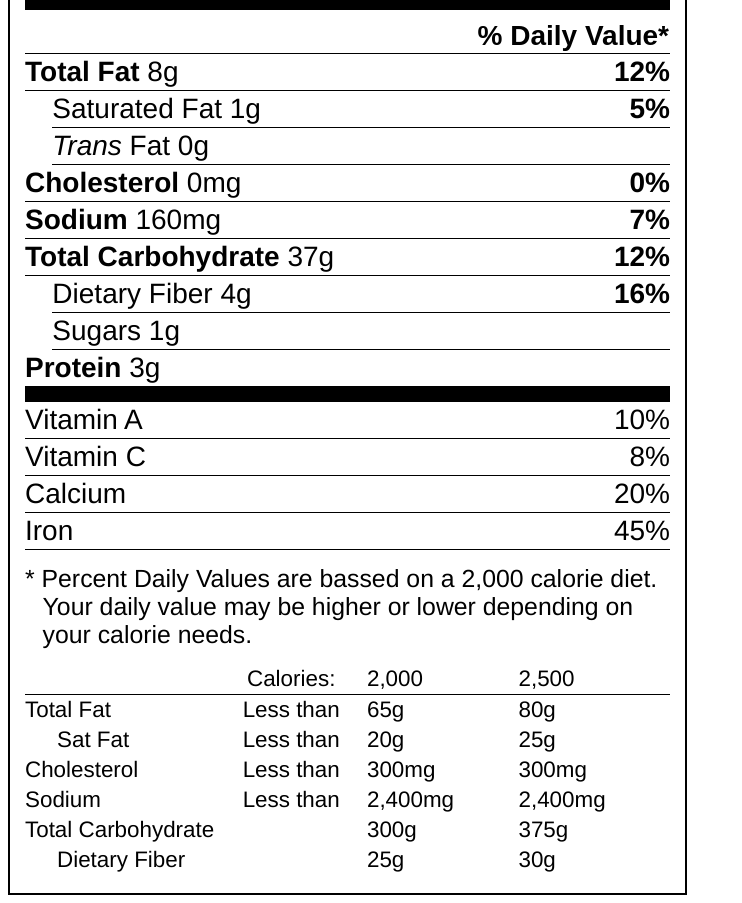
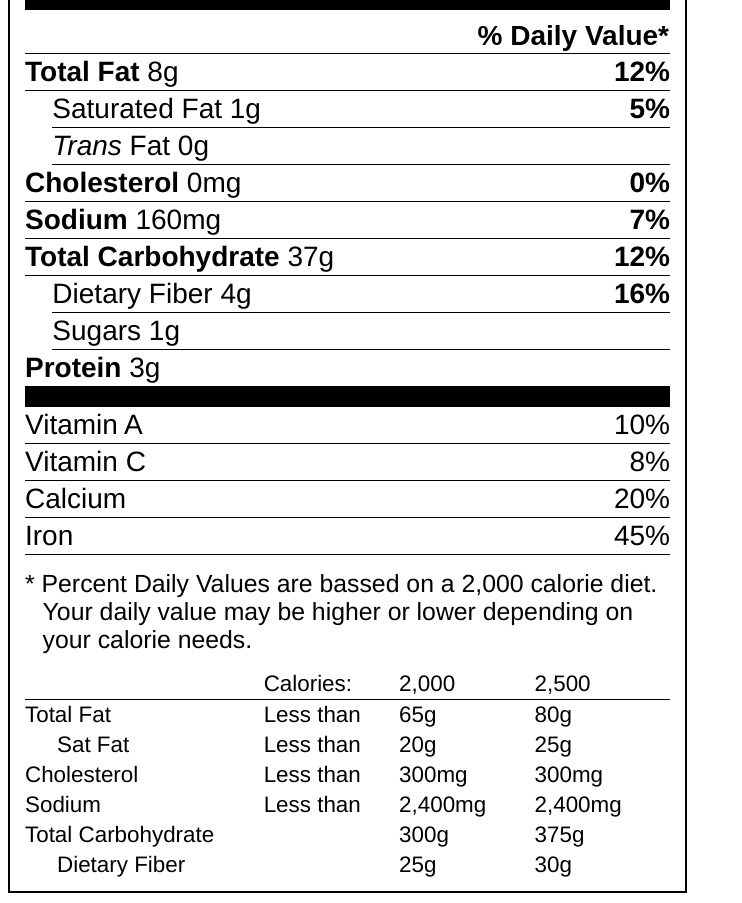
Before and after one commit to astout55555/ls202, a plain HTML site: page lesson_4/nutrition_facts.html in a window 1280 px wide. Shown: the part 287-1190 px from the top of the page, without its empty margins (0-742 px from the left). Drawn offline with Linux system fonts and the light colour scheme.

Commit message:
Matched the appearance a little closer to example, and cleaned up / organized the style element. Linted and validated. Ready for a code review.

```diff
--- a/lesson_4/nutrition_facts.html
+++ b/lesson_4/nutrition_facts.html
@@ -41,6 +41,28 @@
         border-top: 15px solid black;
       }
 
+      footer table {
+        font-size: 1.4rem;
+        border: 0;
+        margin-bottom: 3px;
+      }
+
+      figure > table:first-of-type {
+        border-top: 30px solid black;
+      }
+
+      figure > table:nth-child(4) {
+        border-top: 20px solid black;
+      }
+
+      footer table tr {
+        border: 0;
+      }
+
+      footer table tr:first-child {
+        border-bottom: 1px solid black;
+      }
+
       th {
         text-align: right;
         padding-top: 10px;
@@ -48,19 +70,17 @@
         border-bottom: 1px solid black;
       }
 
+      figure > table:first-of-type th {
+        text-align: left;
+        padding: 10px 0;
+      }
+
       td {
         padding: 2px 0;
         border-bottom: 1px solid black;
       }
 
-      footer > table {
-        font-size: 1.4rem;
-        border: 0;
-        margin-bottom: 10px;
-      }
-
-      footer > table td {
-        width: 15%;
+      footer td {
         border: 0;
         text-align: left;
       }
@@ -69,36 +89,23 @@
         text-align: left;
       }
 
-      figure > table:first-of-type {
-        border-top: 30px solid black;
+      footer td:first-child {
+        width: 37%;
       }
 
-      figure > table:first-of-type th {
-        text-align: left;
-        padding: 10px 0;
+      footer td:nth-child(2) {
+        width: 21%;
       }
 
       figure > table:first-of-type td {
         padding: 5px 0;
       }
 
-      footer > table tr {
-        border: 0;
-      }
-
-      footer > table tr:first-child {
-        border-bottom: 1px solid black;
-      }
-
       figure > table td:last-child {
         text-align: right;
       }
 
-      footer > table td:nth-child(2) {
-        text-align: center;
-      }
-
-      footer > table .subcategory td:first-child {
+      footer .subcategory td:first-child {
         text-indent: 2rem;
       }
 
```
